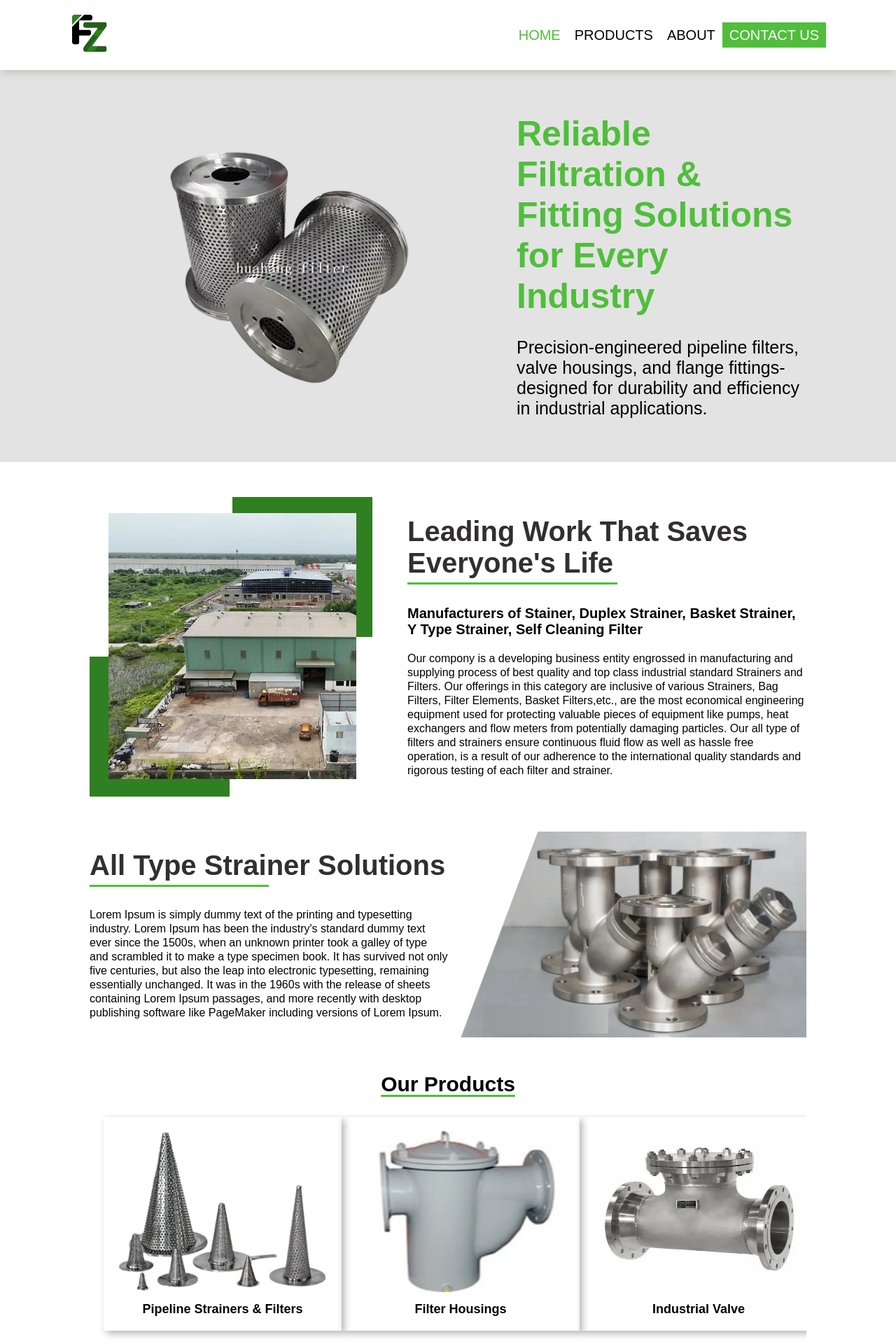
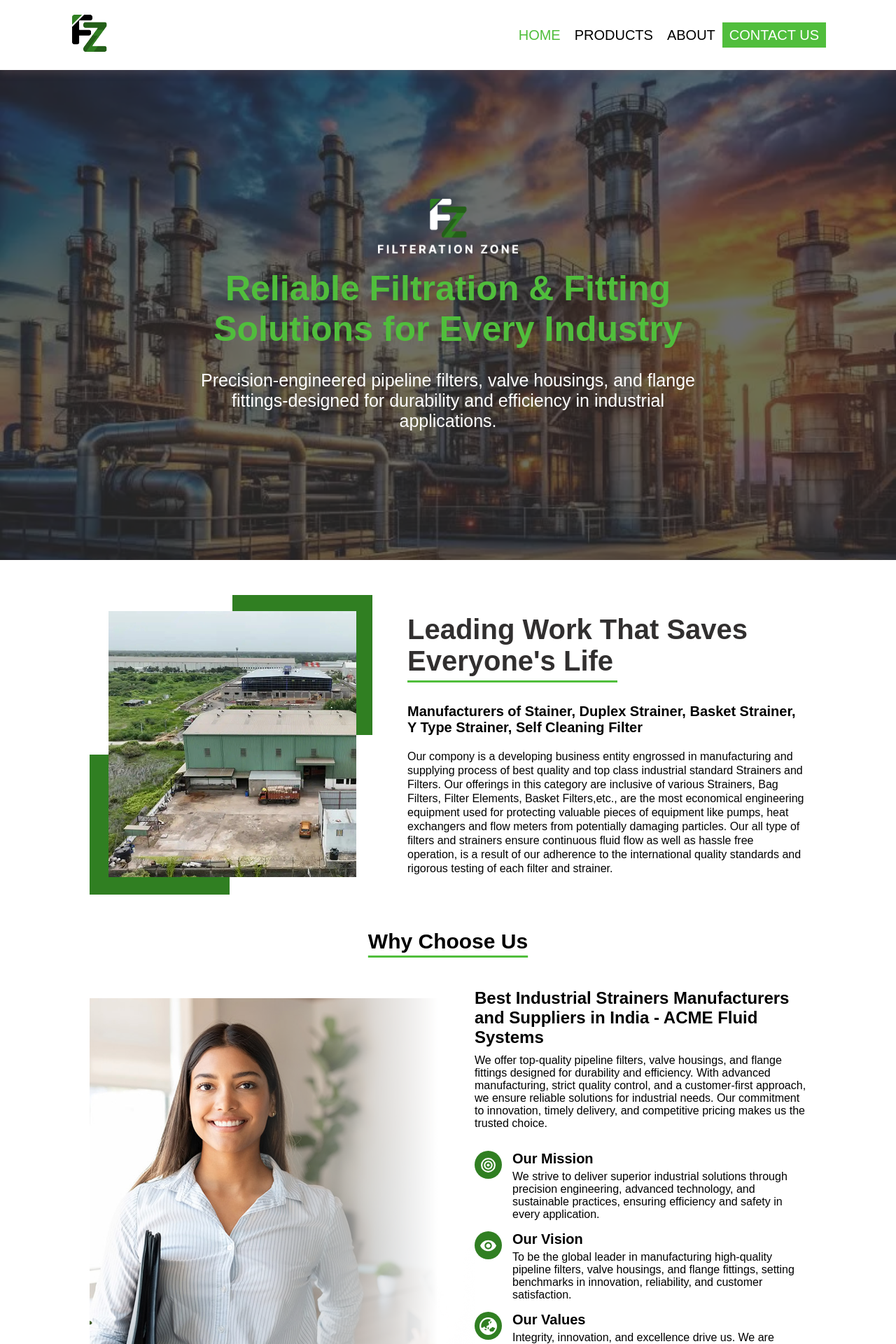
Before and after one commit to siddharthSukhadiya/filtration-zone, a React (Create React App) app: page / in a window 1280 px wide. Shown: the top 1920 px of the page at 70% size. Built offline with nearby package versions, Linux system fonts and the light colour scheme.

Commit message:
Update home page

```diff
--- a/src/App.js
+++ b/src/App.js
@@ -1,5 +1,5 @@
-import { lazy } from 'react';
-import { Route, Routes } from 'react-router-dom'
+import { lazy, useEffect } from 'react';
+import { Route, Routes, useLocation } from 'react-router-dom'
 
 import Header from './components/Header'
 import Footer from './components/Footer'
@@ -9,6 +9,12 @@
 const ContactUs = lazy(() => import('./pages/ContactUs'))
 
 const App = () => {
+    const { pathname } = useLocation()
+
+    useEffect(() => {
+        window.scrollTo({ top: 0, behavior: 'smooth' })
+    }, [pathname])
+
     return (
         <div id='App'>
             <Header />
--- a/src/index.css
+++ b/src/index.css
@@ -45,6 +45,11 @@
     text-underline-offset: 5px;
 }
 
+.blur-back-dark {
+    height: 100%;
+    background-color: #333333b3;
+}
+
 @media only screen and (max-width: 768px) {
     .container {
         width: 90%;
--- a/src/pages/Home.jsx
+++ b/src/pages/Home.jsx
@@ -4,9 +4,8 @@
 import { FaEarthAsia } from 'react-icons/fa6'
 
 import './styles/home.css'
-import heroBannerImg from '../assets/homePage/hero-banner-back.webp'
+import companyLogo from '../assets/companyLogoWhite.png'
 import aboutUsImg from '../assets/homePage/about-us.png'
-import strainerSolution from '../assets/homePage/strainer-solution.png'
 import teeStrainers from '../assets/homePage/tee-strainers.webp'
 import filtersImg from '../assets/homePage/filters.webp'
 import filterHousingImg from '../assets/homePage/filter-housing.jpeg'
@@ -16,12 +15,14 @@
 
     return (<div id='home'>
         <section className='hero-section'>
-            <div className='container'>
-                <div className='hero-wrapper'>
-                    <img src={heroBannerImg} alt='Hero Banner' />
-                    <div className='text'>
-                        <h4 className='title'>Reliable Filtration & Fitting Solutions for Every Industry</h4>
-                        <p className='description'>Precision-engineered pipeline filters, valve housings, and flange fittings-designed for durability and efficiency in industrial applications.</p>
+            <div className='blur-back-dark'>
+                <div className='container'>
+                    <div className='hero-wrapper'>
+                        <img className='company-logo' src={companyLogo} alt='Hero Banner' />
+                        <div className='text'>
+                            <h4 className='title'>Reliable Filtration & Fitting Solutions for Every Industry</h4>
+                            <p className='description'>Precision-engineered pipeline filters, valve housings, and flange fittings-designed for durability and efficiency in industrial applications.</p>
+                        </div>
                     </div>
                 </div>
             </div>
@@ -39,47 +40,6 @@
                             Our offerings in this category are inclusive of various Strainers, Bag Filters, Filter Elements, Basket Filters,etc., are the most economical engineering equipment used for protecting valuable pieces of equipment like pumps, heat exchangers and flow meters from potentially damaging particles.
                             Our all type of filters and strainers ensure continuous fluid flow as well as hassle free operation, is a result of our adherence to the international quality standards and rigorous testing of each filter and strainer.
                         </p>
-                    </div>
-                </div>
-            </div>
-        </section>
-        <section className='strainer-solution'>
-            <div className='container'>
-                <div className='strainer-solution-wrapper'>
-                    <div className='text'>
-                        <h4 className='title'>All Type Strainer Solutions</h4>
-                        <span className='line'></span>
-                        <p className='description'>Lorem Ipsum is simply dummy text of the printing and typesetting industry. Lorem Ipsum has been the industry's standard dummy text ever since the 1500s, when an unknown printer took a galley of type and scrambled it to make a type specimen book. It has survived not only five centuries, but also the leap into electronic typesetting, remaining essentially unchanged. It was in the 1960s with the release of sheets containing Lorem Ipsum passages, and more recently with desktop publishing software like PageMaker including versions of Lorem Ipsum.</p>
-                    </div>
-                    <img src={strainerSolution} alt='Strainer Solution' />
-                </div>
-            </div>
-        </section>
-        <section className='products'>
-            <div className='container'>
-                <div className='products-wrapper'>
-                    <div className='heading'>
-                        <h2 className='section-heading'>Our Products</h2>
-                    </div>
-                    <div className='list'>
-                        <div className='item'>
-                            <NavLink to='/pipeline'>
-                                <img src={filtersImg} alt='Pipeline Strainers & Filters' />
-                                <p>Pipeline Strainers & Filters</p>
-                            </NavLink>
-                        </div>
-                        <div className='item'>
-                            <NavLink to='/filter'>
-                                <img src={filterHousingImg} alt='Filter Housings' />
-                                <p>Filter Housings</p>
-                            </NavLink>
-                        </div>
-                        <div className='item'>
-                            <NavLink to='/valve'>
-                                <img src={teeStrainers} alt='Industrial Valve' />
-                                <p>Industrial Valve</p>
-                            </NavLink>
-                        </div>
                     </div>
                 </div>
             </div>
@@ -121,6 +81,35 @@
                 </div>
             </div>
         </section>
+        <section className='products'>
+            <div className='container'>
+                <div className='products-wrapper'>
+                    <div className='heading'>
+                        <h2 className='section-heading'>Our Products</h2>
+                    </div>
+                    <div className='list'>
+                        <div className='item'>
+                            <NavLink to='/products' state={{ section: 'industrial-valve' }}>
+                                <img src={teeStrainers} alt='Industrial Valve' />
+                                <p>Industrial Valve</p>
+                            </NavLink>
+                        </div>
+                        <div className='item'>
+                            <NavLink to='/products' state={{ section: 'pipeline-strainers' }}>
+                                <img src={filtersImg} alt='Pipeline Strainers & Filters' />
+                                <p>Pipeline Strainers & Filters</p>
+                            </NavLink>
+                        </div>
+                        <div className='item'>
+                            <NavLink to='/products' state={{ section: '' }}>
+                                <img src={filterHousingImg} alt='Filter Housings' />
+                                <p>Filter Housings</p>
+                            </NavLink>
+                        </div>
+                    </div>
+                </div>
+            </div>
+        </section>
     </div>)
 }
 
--- a/src/pages/Products.jsx
+++ b/src/pages/Products.jsx
@@ -1,3 +1,5 @@
+import { useEffect } from 'react'
+import { useLocation } from 'react-router-dom'
 import './styles/products.css'
 
 import valve1Img from '../assets/products/valve1.webp'
@@ -5,6 +7,19 @@
 import valve3Img from '../assets/products/valve3.webp'
 
 const Products = () => {
+    const location = useLocation()
+
+    useEffect(() => {
+        if (location.state?.section) {
+            const element = document.getElementById(location.state.section)
+            if (element) {
+                setTimeout(() => {
+                    const yOffset = element.getBoundingClientRect().top + window.scrollY - 100
+                    window.scrollTo({ top: yOffset, behavior: 'smooth' })
+                }, 100)
+            }
+        }
+    }, [location])
 
     return (<div id='products'>
         <section className='hero-banner'>
@@ -16,7 +31,7 @@
         </section>
         <section className='product-section'>
             <div className='container'>
-                <section className='valve-section'>
+                <section id='industrial-valve' className='valve-section'>
                     <h3 className='section-heading'>Industrial Valve</h3>
                     <div className='product-list'>
                         <div className='product-card'>
@@ -36,7 +51,7 @@
                         </div>
                     </div>
                 </section>
-                <section className='pipeline-strainers-section'>
+                <section id='pipeline-strainers' className='pipeline-strainers-section'>
                     <h3 className='section-heading'>Pipeline Strainers</h3>
                     <div className='product-list'>
                         <div className='product-card'>
--- a/src/pages/styles/home.css
+++ b/src/pages/styles/home.css
@@ -1,20 +1,27 @@
 #home {
     .hero-section {
-        background-color: var(--soft-gray);
         margin: 0 0 50px;
+        background-image: url('../../assets/homePage/hero-banner.webp');
+        height: calc(100vh - 100px);
+        background-size: cover;
+        background-position: center;
 
         .hero-wrapper {
+            height: calc(100vh - 100px);
             display: flex;
+            flex-direction: column;
+            justify-content: center;
             align-items: center;
+            text-align: center;
 
-            img {
-                width: 400px;
-                margin: 80px;
+            .company-logo {
+                display: block;
+                margin: 0 auto 20px;
+                width: 200px;
             }
 
             .text {
-                width: 50%;
-                margin-left: 50px;
+                width: 70%;
 
                 .title {
                     font-size: 50px;
@@ -24,6 +31,7 @@
 
                 .description {
                     font-size: 25px;
+                    color: #FFFFFF;
                 }
             }
         }
```
Also changed, not shown: src/assets/homePage/hero-banner.webp (added), src/assets/homePage/strainer-solution.png (deleted).
